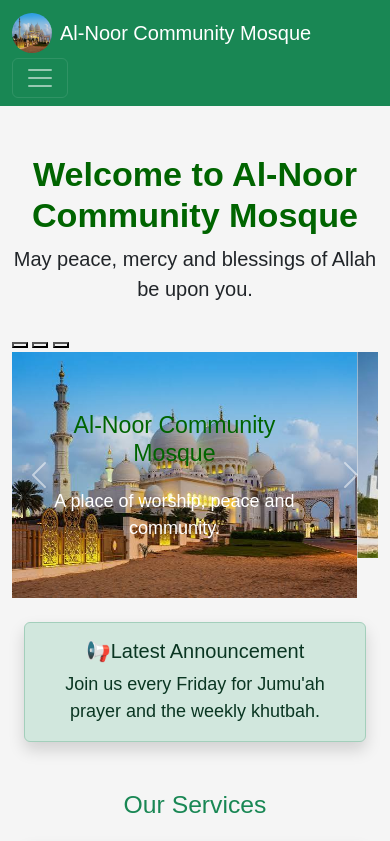
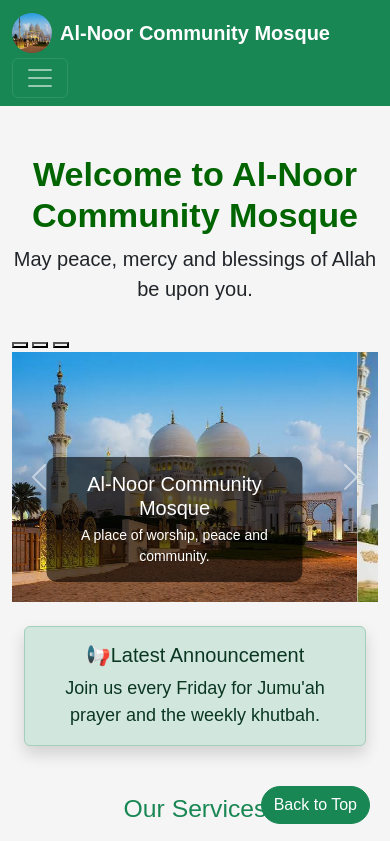
Before and after one commit to Sherif-spec-art/mysite, a plain HTML site: page index.html in a window 390 px wide. Shown: the top 841 px of the page. Drawn offline with nearby package versions, Linux system fonts and the light colour scheme; a web font is replaced by a local one.

Commit message:
Update style.css

```diff
--- a/css/style.css
+++ b/css/style.css
@@ -66,3 +66,71 @@ rgba(0,0,0,0.1);
     font-weight: bold;
     text-decoration: underline;
 }
+
+.slider-image {
+     height: 450px;
+     object-fit: cover;
+}
+
+#mosqueSlider {
+    border-radius: 15px;
+    overflow: hidden;
+}
+
+.carousel-caption {
+    background: rgba(0, 0, 0, 0.6);
+    padding: 15px;
+    border-radius: 10px;
+}
+
+.carousel-caption h3 {
+    color: white;
+    margin-bottom: 5px;
+}
+
+.carousel-caption p {
+    color: white;
+    margin-bottom: 0;
+}
+
+.back-to-top {
+    position: fixed;
+    bottom: 20px;
+    right: 20px;
+    border-radius: 30px;
+    z-index: 1000;
+}
+
+/* Mobile-friendly adjustments */
+@media (max-width: 768px) {
+
+    .slider-image {
+       height: 250px;
+}
+
+    .carousel-caption h3 {
+       font-size: 20px;
+}
+
+    .carousel-caption p {
+       font-size: 14px;
+}
+
+    h1 {
+        font-size: 30px;
+}
+
+}
+
+.navbar-brand {
+    font-weight: bold;
+    font-size: 20px;
+}
+
+.navbar .nav-link {
+      transition: 0.3s;
+}
+
+.navbar .nav-link:hover {
+     color: yellow !important;
+}
```
